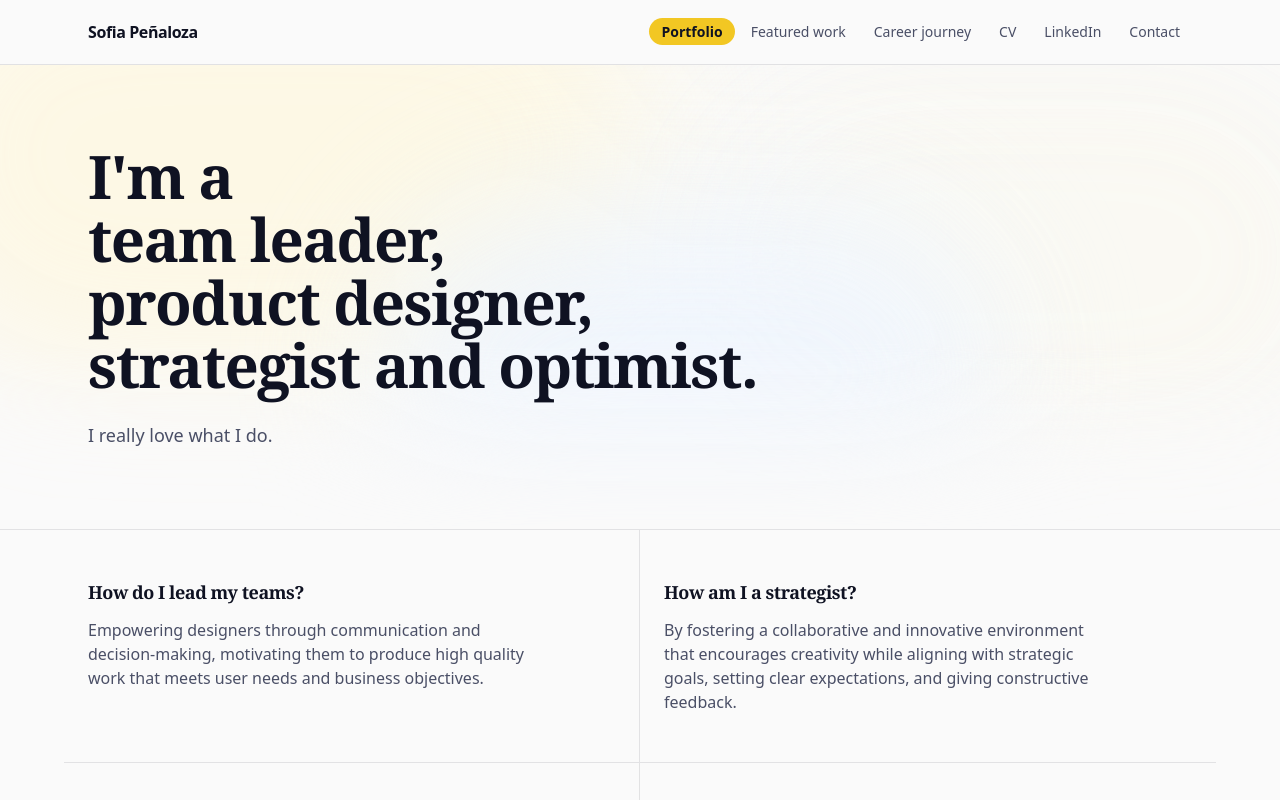
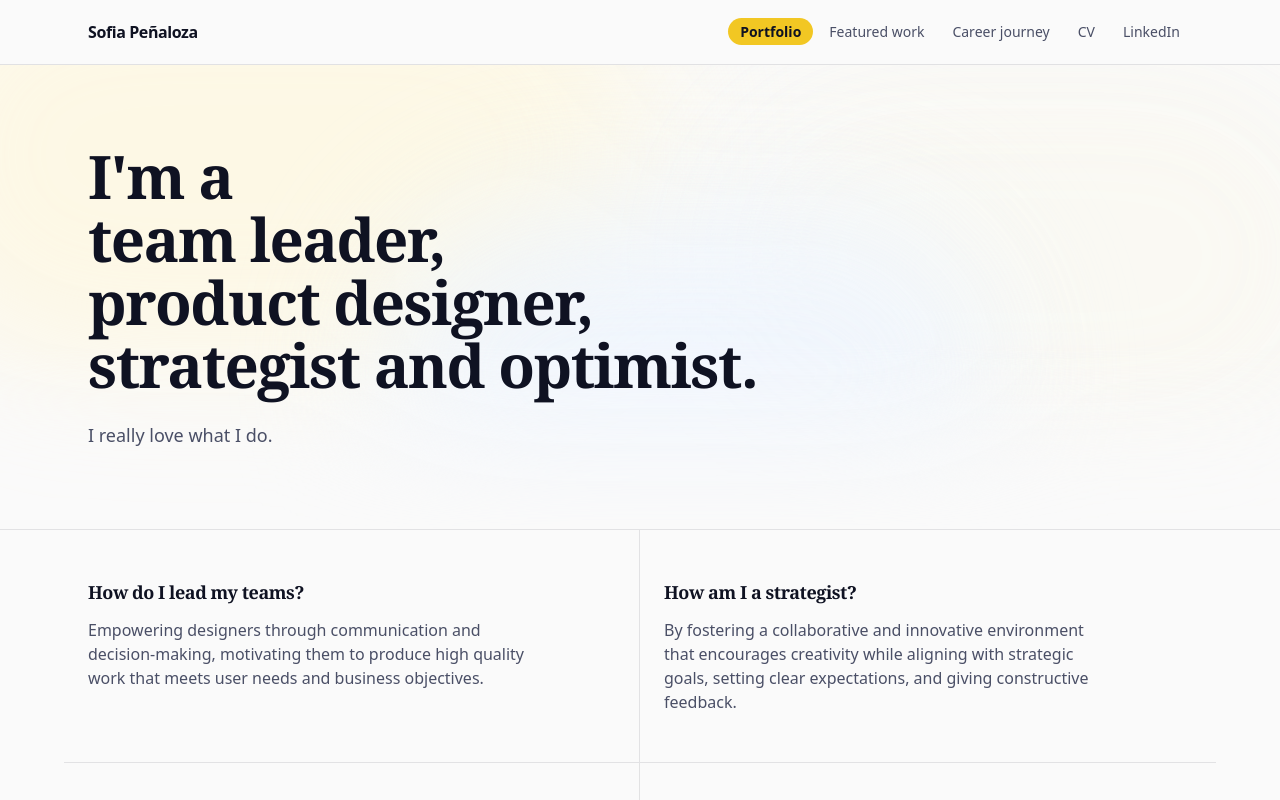
Before and after one commit to sofiapenaloza44-blip/Portfolio, a React (Vite) app: page / in a window 1280 px wide. Shown: the top 800 px of the page. Built offline with nearby package versions, Linux system fonts and the light colour scheme.

Commit message:
Remove Contact from the menu
Co-Authored-By: Claude Sonnet 5.5 <noreply@anthropic.com>
Claude-Session: https://claude.ai/code/session_01NrxV5oN4xH9xFX6xRU6STs

```diff
--- a/src/components/NavBar.tsx
+++ b/src/components/NavBar.tsx
@@ -9,7 +9,6 @@ const links = [
   { label: 'Career journey', to: '/career-journey' },
   { label: 'CV', href: site.cvUrl },
   { label: 'LinkedIn', href: site.linkedinUrl },
-  { label: 'Contact', href: `mailto:${site.email}` },
 ]
 
 const linkStyle =
```
